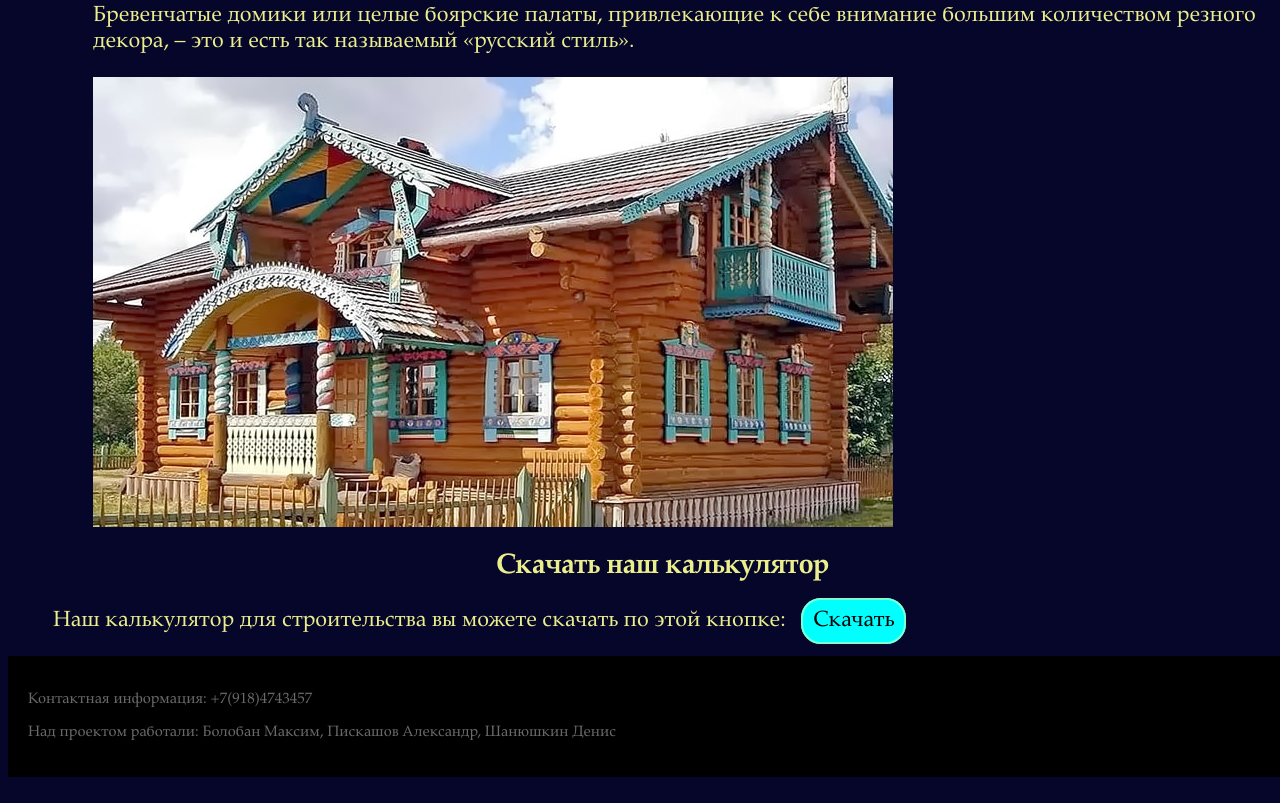
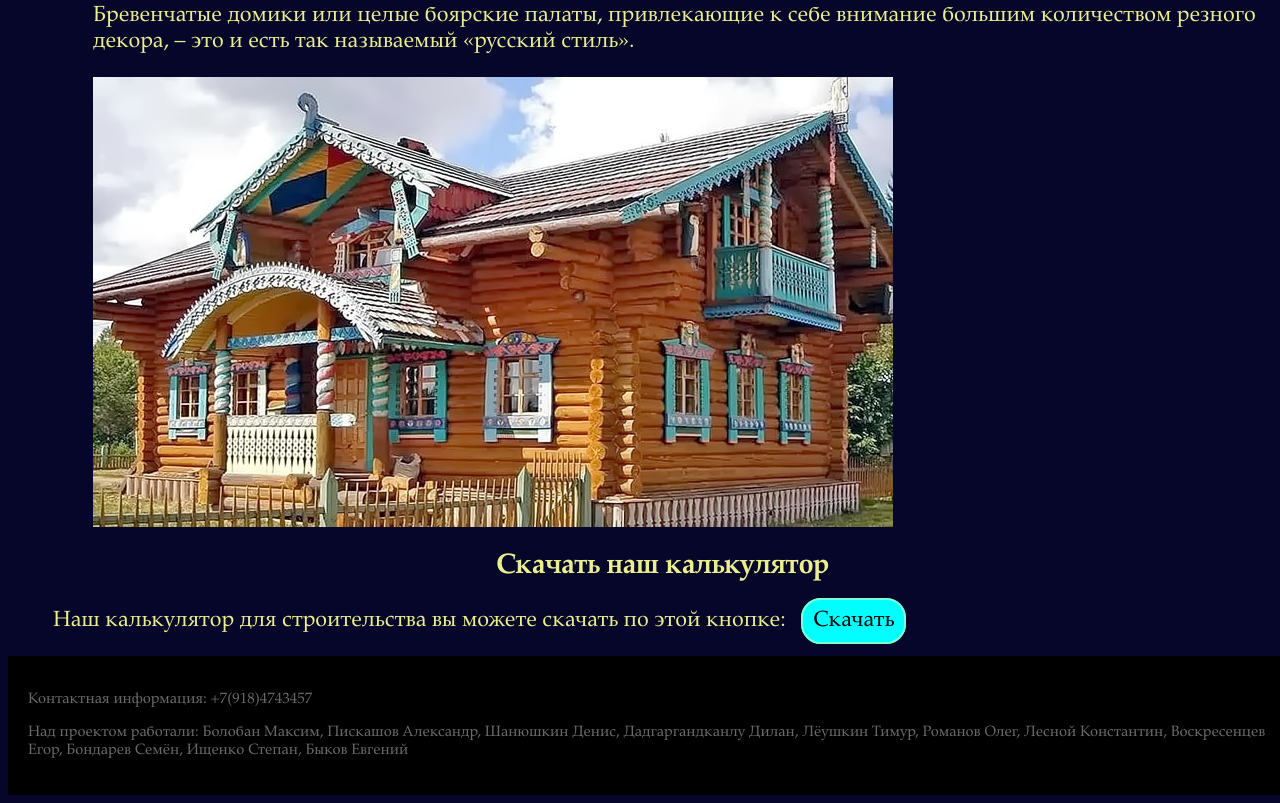
Before and after one commit to trol228355/pitonostroitelsvo, a plain HTML site: page index.html in a window 1280 px wide. Shown: the part 8186-8989 px from the top of the page. Drawn offline with Linux system fonts and the light colour scheme.

Commit message:
Update index.html

```diff
--- a/index.html
+++ b/index.html
@@ -138,7 +138,7 @@
         </main>
         <footer>
             <p>Контактная информация: +7(918)4743457</p>
-            <p>Над проектом работали: Болобан Максим, Пискашов Александр, Шанюшкин Денис</p>
+            <p>Над проектом работали: Болобан Максим, Пискашов Александр, Шанюшкин Денис, Дадгаргандканлу Дилан, Лёушкин Тимур, Романов Олег, Лесной Константин, Воскресенцев Егор, Бондарев Семён, Ищенко Степан, Быков Евгений</p>
         </footer>
     </body>
 </html>
```
